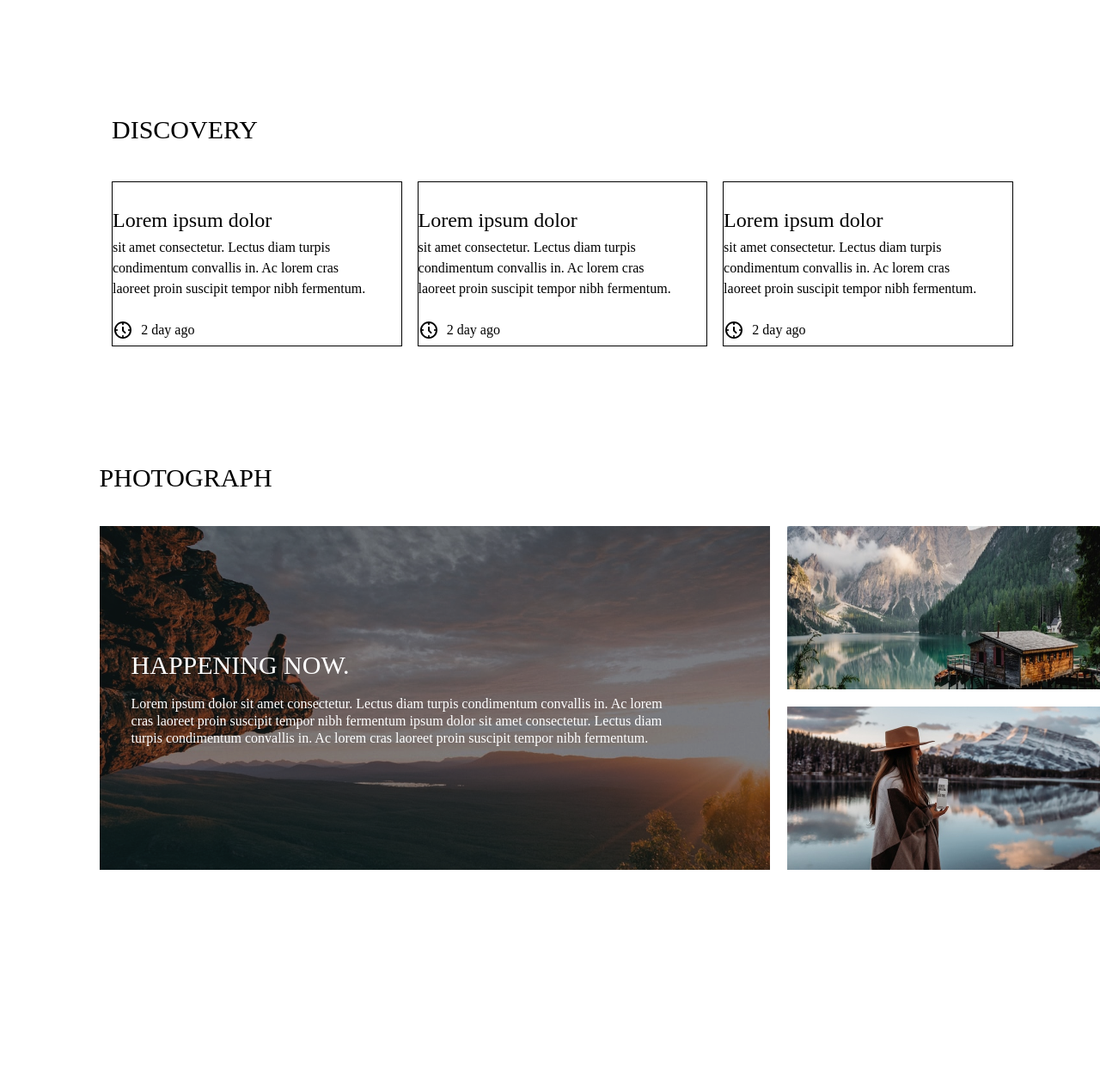
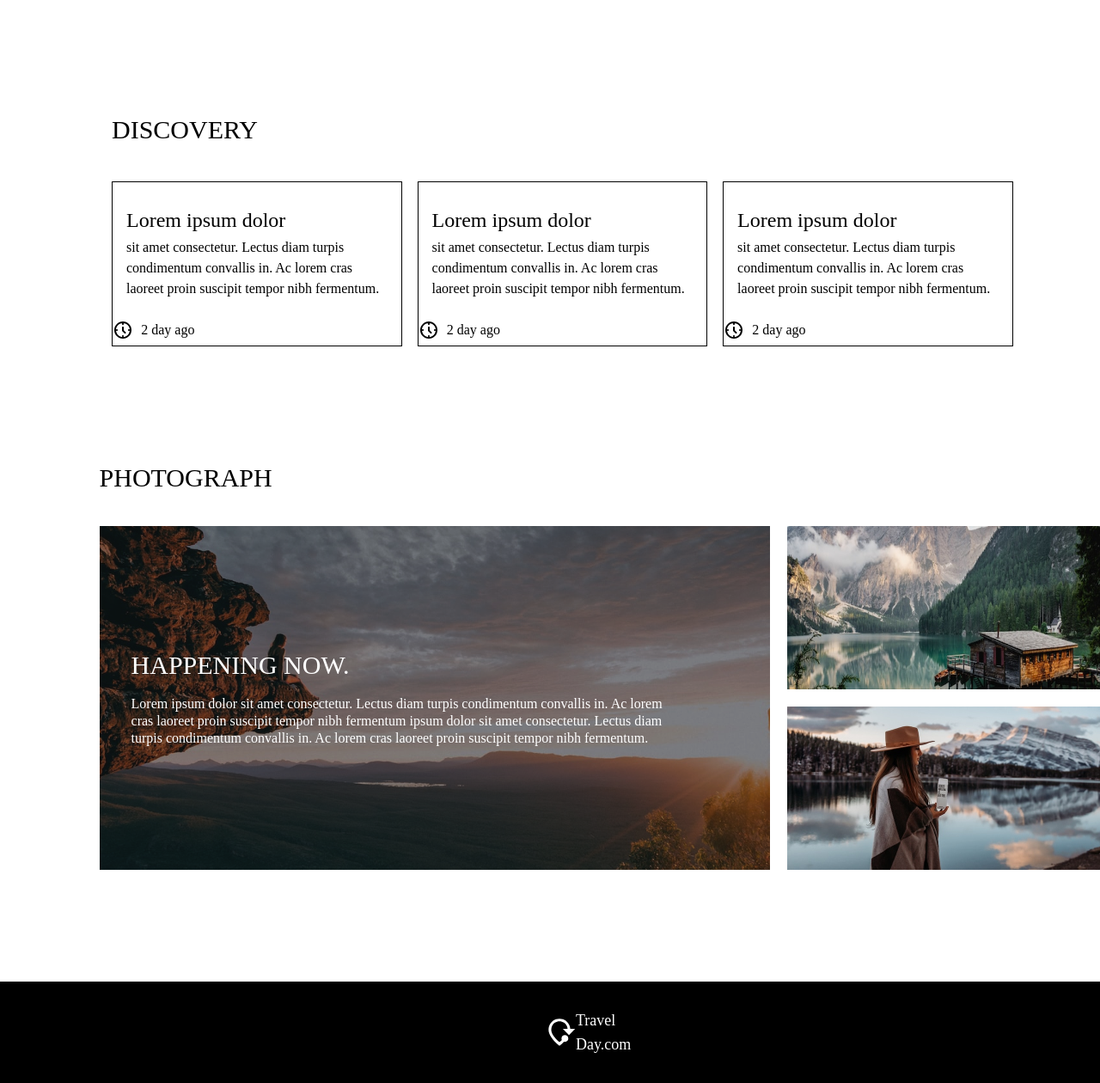
Before and after one commit to AleksandreMaisuradze/davaleba9, a plain HTML site: page index.html in a window 1280 px wide. Shown: the part 586-1846 px from the top of the page at 86% size. Before the commit the page ends 1728 px from the top, so only its background shows below. Drawn offline with Linux system fonts and the light colour scheme.

Commit message:
Finish Footer

```diff
--- a/css/style.css
+++ b/css/style.css
@@ -116,8 +116,7 @@
 
 
 .image_title {
-    margin-top: 16px;
-    margin-bottom: 8px;
+    margin: 16px 16px 8px;
     font-family: Kanit;
     font-size: 24px;
     font-weight: 500;
@@ -126,13 +125,11 @@
 
 .description {
     width: calc(348 / 380 * 100%);
-    margin-bottom: 24px;
+    margin: 0 16px 24px;
     font-family: Kanit;
     font-size: 16px;
     font-weight: 400;
     line-height: 24px;
-    letter-spacing: 0em;
-    text-align: left;
 }
 
 .time {
@@ -199,3 +196,19 @@
 }
 
 /* Start Footer  */
+.main_footer {
+    width: 100%;
+    display: flex;
+    justify-content: space-between;
+    background-color: #000000;
+    padding: 31px 632px;
+}
+
+.footer_text {
+    font-family: Pridi;
+    font-size: 18px;
+    font-weight: 400;
+    line-height: 28px;
+    color: #FFFFFF;
+
+}
--- a/index.html
+++ b/index.html
@@ -107,6 +107,10 @@
             </div>
         </article>
         <!-- Start Footer  -->
+        <footer class="main_footer">
+            <img src="images/ic_baseline-mode-of-travel (1).svg" alt="" class="footer_logo">
+            <p class="footer_text">Travel Day.com</p>
+        </footer>
     </div>
 </body>
 
```
Also changed, not shown: images/ic_baseline-mode-of-travel (1).svg (added).
